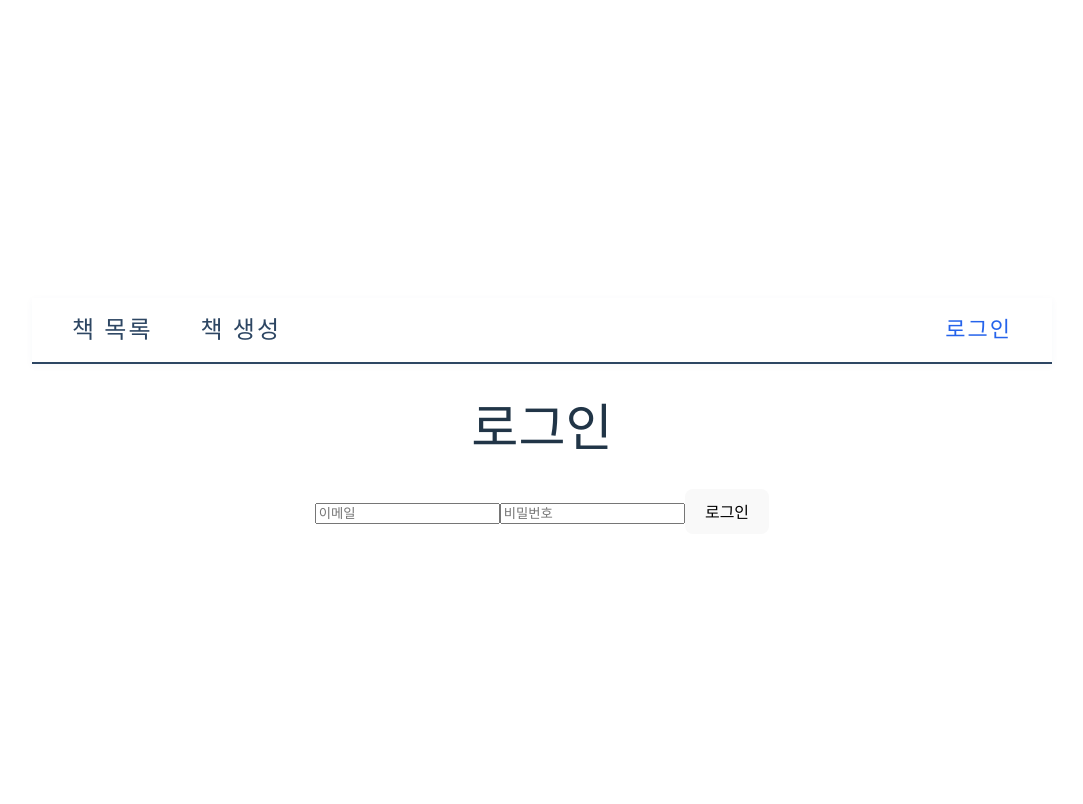
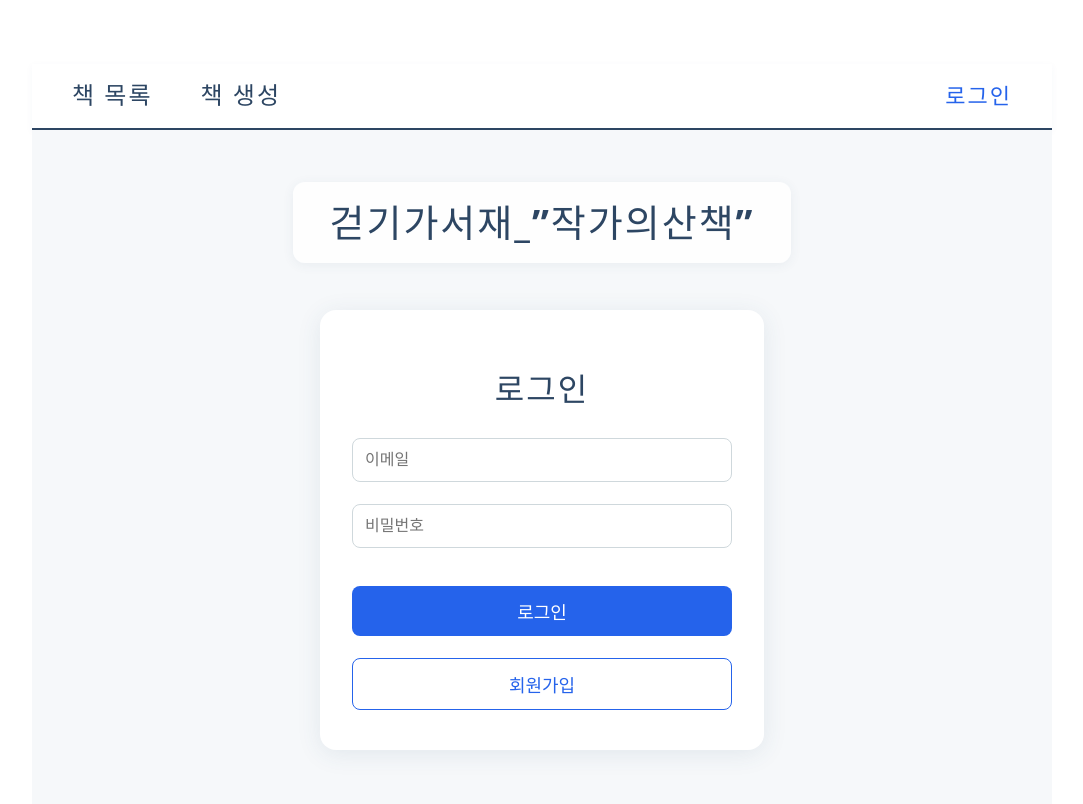
Before and after one commit to aivle-mini/Frontend, a React (Vite) app in the folder front/: page /login in a window 1280 px wide. Shown: the top 804 px of the page, without its empty margins (98-1181 px from the left). Built offline with nearby package versions, Linux system fonts and the light colour scheme.

Commit message:
generation-v0.4

```diff
--- a/front/src/App.jsx
+++ b/front/src/App.jsx
@@ -28,7 +28,7 @@
 //               <Route path="/login" element={<Login />} />
 //               <Route path="/books" element={<BookList />} />
 //               <Route path="/generate" element={<BookGeneration />} />
-//               <Route path="/" element={<Navigate to="/books" replace />} />
+//               <Route path="/" element={<Navigate to="/login" replace />} />
 //             </Routes>
 //           </main>
 //         </div>
@@ -92,7 +92,7 @@ function AppContent() {
           <Route path="/login" element={<Login />} />
           <Route path="/books" element={<BookList />} />
           <Route path="/generate" element={<BookGeneration />} />
-          <Route path="/" element={<Navigate to="/books" replace />} />
+          <Route path="/" element={<Navigate to="/login" replace />} />
         </Routes>
       </main>
     </div>
--- a/front/src/pages/BookGeneration.jsx
+++ b/front/src/pages/BookGeneration.jsx
@@ -97,7 +97,7 @@ function BookGeneration() {
               />
             </div>
             <div style={{ marginBottom: 12 }}>
-              <label style={{ display: 'block', fontSize: 14, marginBottom: 4 }}>목록</label>
+              <label style={{ display: 'block', fontSize: 14, marginBottom: 4 }}>설명</label>
               <textarea style={{ width: '100%', height: 60, padding: 6, borderRadius: 4, border: '1px solid #ccc' }}></textarea>
             </div>
             <div style={{ display: 'flex', gap: 8 }}>
--- a/front/src/pages/Login.jsx
+++ b/front/src/pages/Login.jsx
@@ -12,23 +12,51 @@ function Login() {
   };
 
   return (
-    <div>
-      <h1>로그인</h1>
-      <form onSubmit={handleSubmit}>
+    <div style={{ minHeight: '100vh', display: 'flex', flexDirection: 'column', background: '#f6f8fa' }}>
+      {/* 상단 제목 */}
+      <div style={{ position: 'absolute', top: 150, left: 0, width: '100%', display: 'flex', justifyContent: 'center', zIndex: 1 }}>
+        <h2 style={{ fontSize: 38, fontWeight: 700, color: '#2d4663', letterSpacing: 2, background: 'rgba(255,255,255,0.85)', padding: '12px 36px', borderRadius: 12, boxShadow: '0 2px 12px rgba(53,87,119,0.07)' }}>
+          걷기가서재_”작가의산책”
+        </h2>
+      </div>
+      <div style={{ flex: 1, display: 'flex', alignItems: 'center', justifyContent: 'center' }}>
+        <div style={{
+          width: 380,
+          background: '#fff',
+          borderRadius: 16,
+          boxShadow: '0 4px 24px rgba(53,87,119,0.10)',
+          padding: '40px 32px',
+          display: 'flex',
+          flexDirection: 'column',
+          alignItems: 'center',
+        }}>
+          <h1 style={{ fontSize: 32, fontWeight: 700, marginBottom: 32, color: '#2d4663', letterSpacing: 2 }}>로그인</h1>
+          <form onSubmit={handleSubmit} style={{ width: '100%', display: 'flex', flexDirection: 'column', gap: 18 }}>
             <input
               type="email"
               placeholder="이메일"
               value={formData.email}
-          onChange={(e) => setFormData({...formData, email: e.target.value})}
+              onChange={(e) => setFormData({ ...formData, email: e.target.value })}
+              style={{ padding: '12px', borderRadius: 8, border: '1px solid #cfd8dc', fontSize: 16, marginBottom: 4 }}
+              required
             />
             <input
               type="password"
               placeholder="비밀번호"
               value={formData.password}
-          onChange={(e) => setFormData({...formData, password: e.target.value})}
+              onChange={(e) => setFormData({ ...formData, password: e.target.value })}
+              style={{ padding: '12px', borderRadius: 8, border: '1px solid #cfd8dc', fontSize: 16, marginBottom: 12 }}
+              required
             />
-        <button type="submit">로그인</button>
+            <button type="submit" style={{ padding: '12px', borderRadius: 8, background: '#2563eb', color: '#fff', fontWeight: 700, fontSize: 18, border: 'none', marginTop: 8, cursor: 'pointer' }}>
+              로그인
+            </button>
+            <button type="button" style={{ padding: '12px', borderRadius: 8, background: '#fff', color: '#2563eb', fontWeight: 700, fontSize: 18, border: '1.5px solid #2563eb', marginTop: 4, cursor: 'pointer' }}>
+              회원가입
+            </button>
           </form>
+        </div>
+      </div>
     </div>
   );
 }
```
Lines whose indentation alone changed are shown as unchanged.
